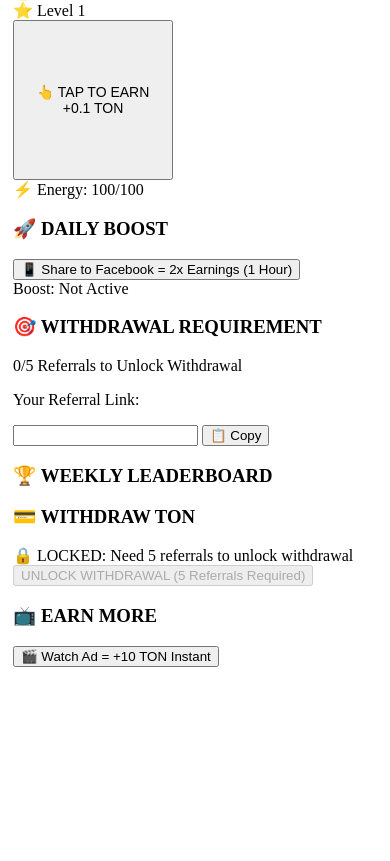
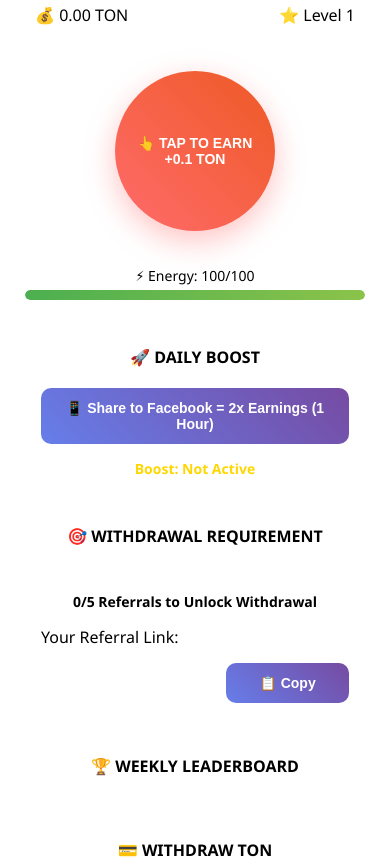
Before and after one commit to davidecode/miniapps, a plain HTML site: page index.html in a window 390 px wide. Shown: the part 166-1027 px from the top of the page. Before the commit the page ends 851 px from the top, so only its background shows below. Drawn offline with Linux system fonts and the light colour scheme; a script that the page names is missing.

Commit message:
Refactor CSS for new design and remove old styles
Removed old Telegram theme styles and added new base styles with responsive design.

```diff
--- a/style.css
+++ b/style.css
@@ -1,3 +1,255 @@
+/* Reset dan Base Styles */
+* {
+    margin: 0;
+    padding: 0;
+    box-sizing: border-box;
+}
+
+body {
+    font-family: 'Segoe UI', Tahoma, Geneva, Verdana, sans-serif;
+    background: linear-gradient(135deg, #667eea 0%, #764ba2 100%);
+    color: white;
+    min-height: 100vh;
+    padding: 20px;
+}
+
+.container {
+    max-width: 400px;
+    margin: 0 auto;
+    padding: 10px;
+}
+
+/* Header Styles */
+.header {
+    text-align: center;
+    margin-bottom: 20px;
+}
+
+.header h1 {
+    font-size: 24px;
+    margin-bottom: 10px;
+    text-shadow: 2px 2px 4px rgba(0,0,0,0.3);
+}
+
+.user-info {
+    display: flex;
+    justify-content: space-between;
+    background: rgba(255,255,255,0.1);
+    padding: 10px;
+    border-radius: 10px;
+    backdrop-filter: blur(10px);
+}
+
+/* Tap Section */
+.tap-section {
+    text-align: center;
+    margin: 30px 0;
+}
+
+.tap-button {
+    width: 200px;
+    height: 200px;
+    border-radius: 50%;
+    background: linear-gradient(45deg, #ff6b6b, #ee5a24);
+    border: none;
+    color: white;
+    font-size: 18px;
+    font-weight: bold;
+    cursor: pointer;
+    box-shadow: 0 10px 30px rgba(255,107,107,0.4);
+    transition: all 0.2s ease;
+    margin-bottom: 20px;
+}
+
+.tap-button:active {
+    transform: scale(0.95);
+    box-shadow: 0 5px 15px rgba(255,107,107,0.6);
+}
+
+/* Energy Bar */
+.energy-bar {
+    margin-top: 15px;
+}
+
+.energy-label {
+    margin-bottom: 5px;
+    font-size: 14px;
+}
+
+.energy-progress {
+    width: 100%;
+    height: 10px;
+    background: rgba(255,255,255,0.2);
+    border-radius: 10px;
+    overflow: hidden;
+}
+
+.energy-fill {
+    height: 100%;
+    background: linear-gradient(90deg, #4CAF50, #8BC34A);
+    border-radius: 10px;
+    transition: width 0.3s ease;
+}
+
+/* Section Styles */
+.boost-section, .referral-section, .leaderboard-section, .withdrawal-section, .ads-section {
+    background: rgba(255,255,255,0.1);
+    padding: 15px;
+    border-radius: 15px;
+    margin: 15px 0;
+    backdrop-filter: blur(10px);
+    border: 1px solid rgba(255,255,255,0.2);
+}
+
+h3 {
+    margin-bottom: 15px;
+    text-align: center;
+    font-size: 16px;
+}
+
+/* Buttons */
+button {
+    width: 100%;
+    padding: 12px;
+    border: none;
+    border-radius: 10px;
+    background: linear-gradient(45deg, #667eea, #764ba2);
+    color: white;
+    font-size: 14px;
+    font-weight: bold;
+    cursor: pointer;
+    margin: 5px 0;
+    transition: all 0.3s ease;
+}
+
+button:hover {
+    transform: translateY(-2px);
+    box-shadow: 0 5px 15px rgba(0,0,0,0.3);
+}
+
+button:disabled {
+    background: #666;
+    cursor: not-allowed;
+    transform: none;
+}
+
+/* Progress Bars */
+.progress-container {
+    margin: 15px 0;
+}
+
+.progress-bar {
+    width: 100%;
+    height: 20px;
+    background: rgba(255,255,255,0.2);
+    border-radius: 10px;
+    overflow: hidden;
+    margin-bottom: 10px;
+}
+
+.progress-fill {
+    height: 100%;
+    background: linear-gradient(90deg, #FFD700, #FFA500);
+    border-radius: 10px;
+    transition: width 0.5s ease;
+    width: 0%;
+}
+
+.progress-text {
+    text-align: center;
+    font-size: 14px;
+    font-weight: bold;
+}
+
+/* Referral Code */
+.referral-code {
+    margin-top: 15px;
+}
+
+.code-container {
+    display: flex;
+    gap: 10px;
+    margin-top: 10px;
+}
+
+#referral-link {
+    flex: 1;
+    padding: 10px;
+    border: none;
+    border-radius: 5px;
+    background: rgba(255,255,255,0.9);
+    color: #333;
+    font-size: 12px;
+}
+
+/* Leaderboard */
+.leaderboard-list {
+    margin-top: 10px;
+}
+
+.leaderboard-item {
+    display: flex;
+    justify-content: space-between;
+    padding: 8px;
+    background: rgba(255,255,255,0.1);
+    margin: 5px 0;
+    border-radius: 8px;
+    font-size: 14px;
+}
+
+.leaderboard-item:nth-child(1) {
+    background: linear-gradient(45deg, #FFD700, #FFA500);
+    color: #000;
+}
+
+.leaderboard-item:nth-child(2) {
+    background: linear-gradient(45deg, #C0C0C0, #A0A0A0);
+}
+
+.leaderboard-item:nth-child(3) {
+    background: linear-gradient(45deg, #CD7F32, #A0522D);
+}
+
+/* Withdrawal Status */
+.withdrawal-status {
+    text-align: center;
+    padding: 10px;
+    margin: 10px 0;
+    border-radius: 8px;
+    background: rgba(255,0,0,0.2);
+    font-size: 14px;
+}
+
+.withdrawal-status.unlocked {
+    background: rgba(0,255,0,0.2);
+}
+
+/* Boost Timer */
+.boost-timer {
+    text-align: center;
+    margin-top: 10px;
+    font-size: 14px;
+    font-weight: bold;
+    color: #FFD700;
+}
+
+/* Responsive Design */
+@media (max-width: 480px) {
+    .container {
+        padding: 5px;
+    }
+
+    .tap-button {
+        width: 180px;
+        height: 180px;
+        font-size: 16px;
+    }
+
+    .header h1 {
+        font-size: 20px;
+    }
+}
+
 /* Telegram Theme Variables */
 :root {
     --tg-theme-bg-color: #ffffff;
```
